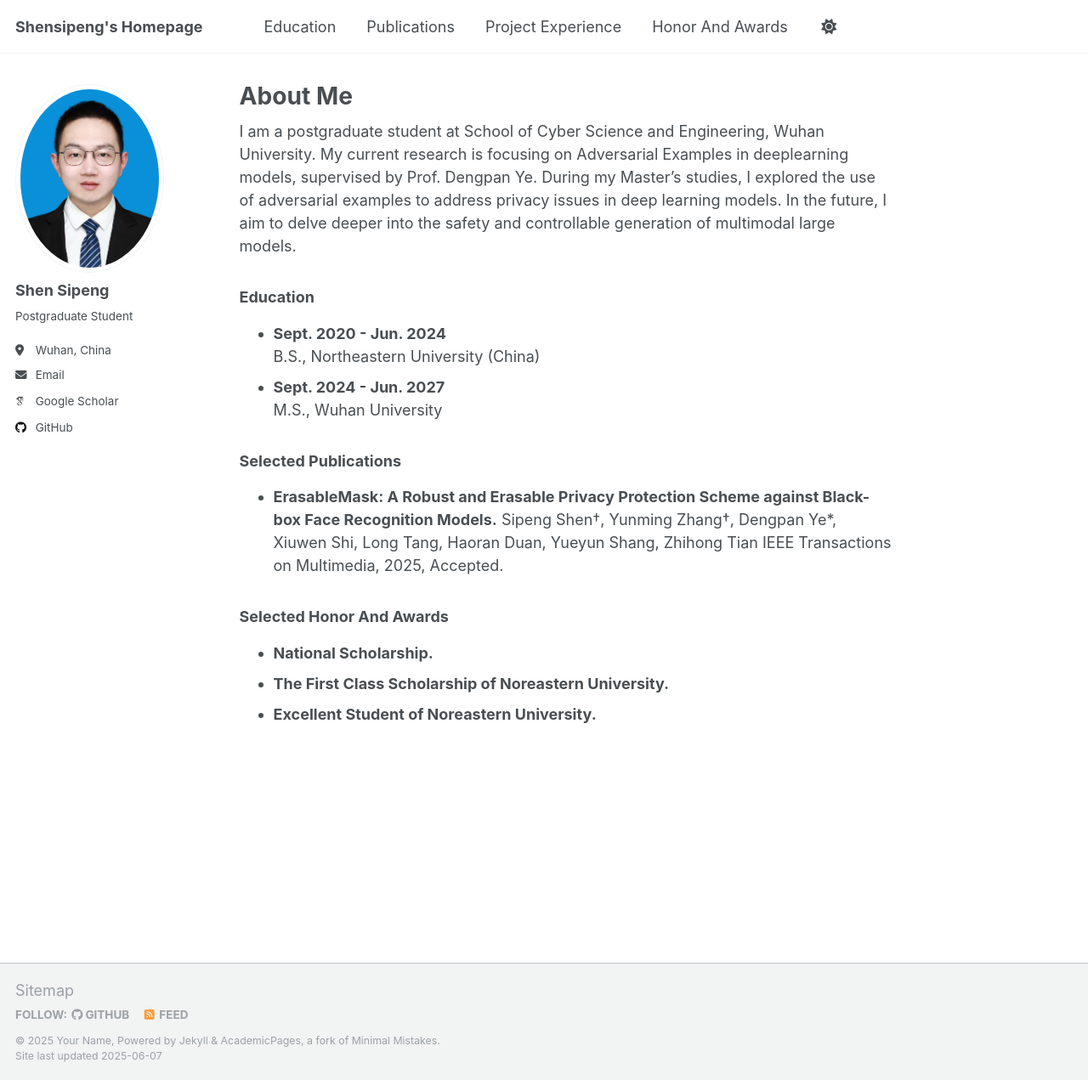
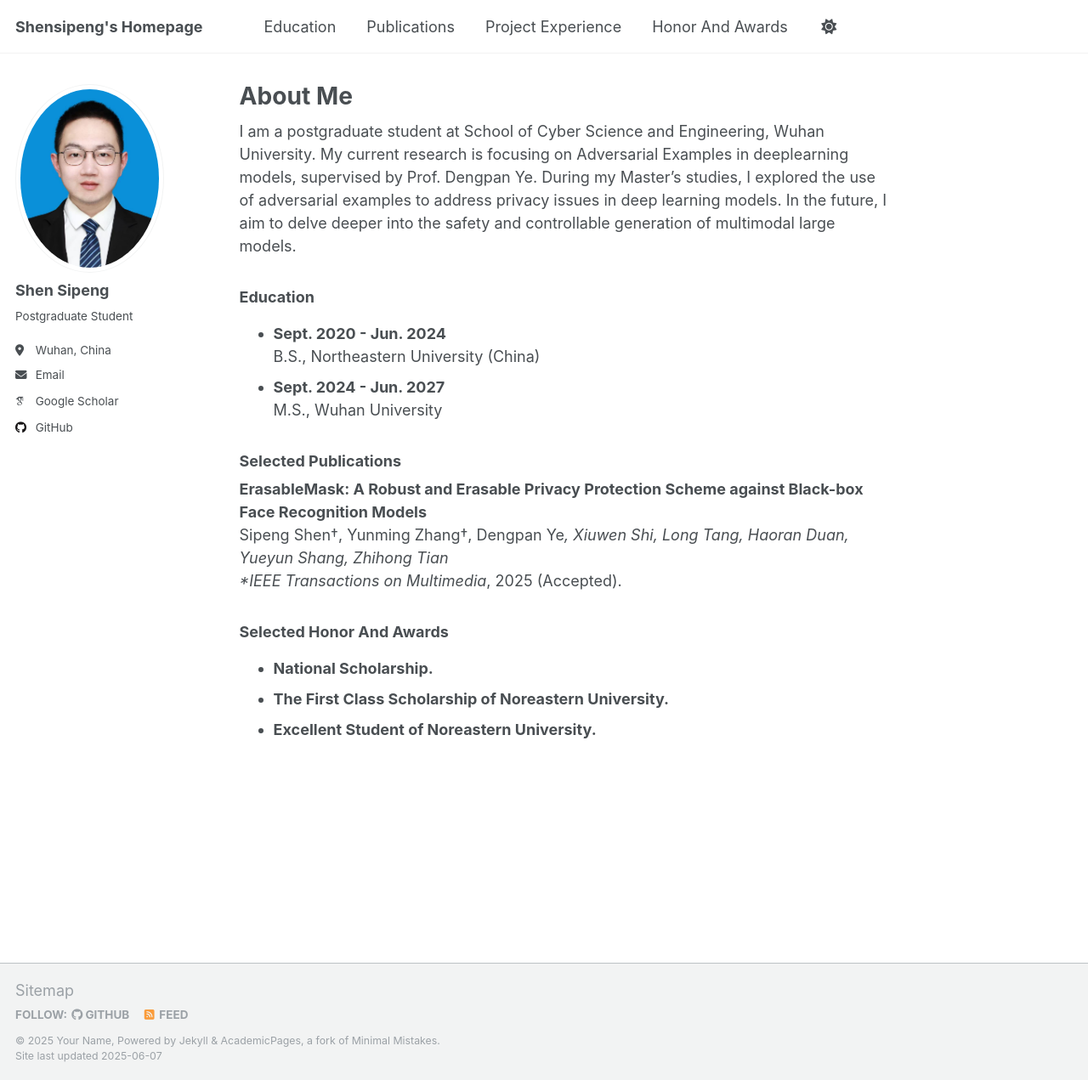
Before and after one commit to SipengShen01/shensipeng, a Jekyll site: the page built from _pages/about.md, in a window 1280 px wide and 1271 px high. Shown: the whole window at 85% size. Built offline with Jekyll 4.4.1, drawn with Linux system fonts in a browser that asks for light colours; some web fonts are replaced.

```diff
--- a/_pages/about.md
+++ b/_pages/about.md
@@ -15,9 +15,9 @@ I am a postgraduate student at School of Cyber Science and Engineering, Wuhan Un
   M.S., Wuhan University
 
 ### Selected Publications
-- **ErasableMask: A Robust and Erasable Privacy Protection Scheme against Black-box Face Recognition Models.**
-  Sipeng Shen†, Yunming Zhang†, Dengpan Ye*, Xiuwen Shi, Long Tang, Haoran Duan, Yueyun Shang, Zhihong Tian
-  IEEE Transactions on Multimedia, 2025, Accepted.
+**ErasableMask: A Robust and Erasable Privacy Protection Scheme against Black-box Face Recognition Models**
+Sipeng Shen†, Yunming Zhang†, Dengpan Ye*, Xiuwen Shi, Long Tang, Haoran Duan, Yueyun Shang, Zhihong Tian
+*IEEE Transactions on Multimedia*, 2025 (Accepted).
 
 ### Selected Honor And Awards
 - **National Scholarship.**
```
